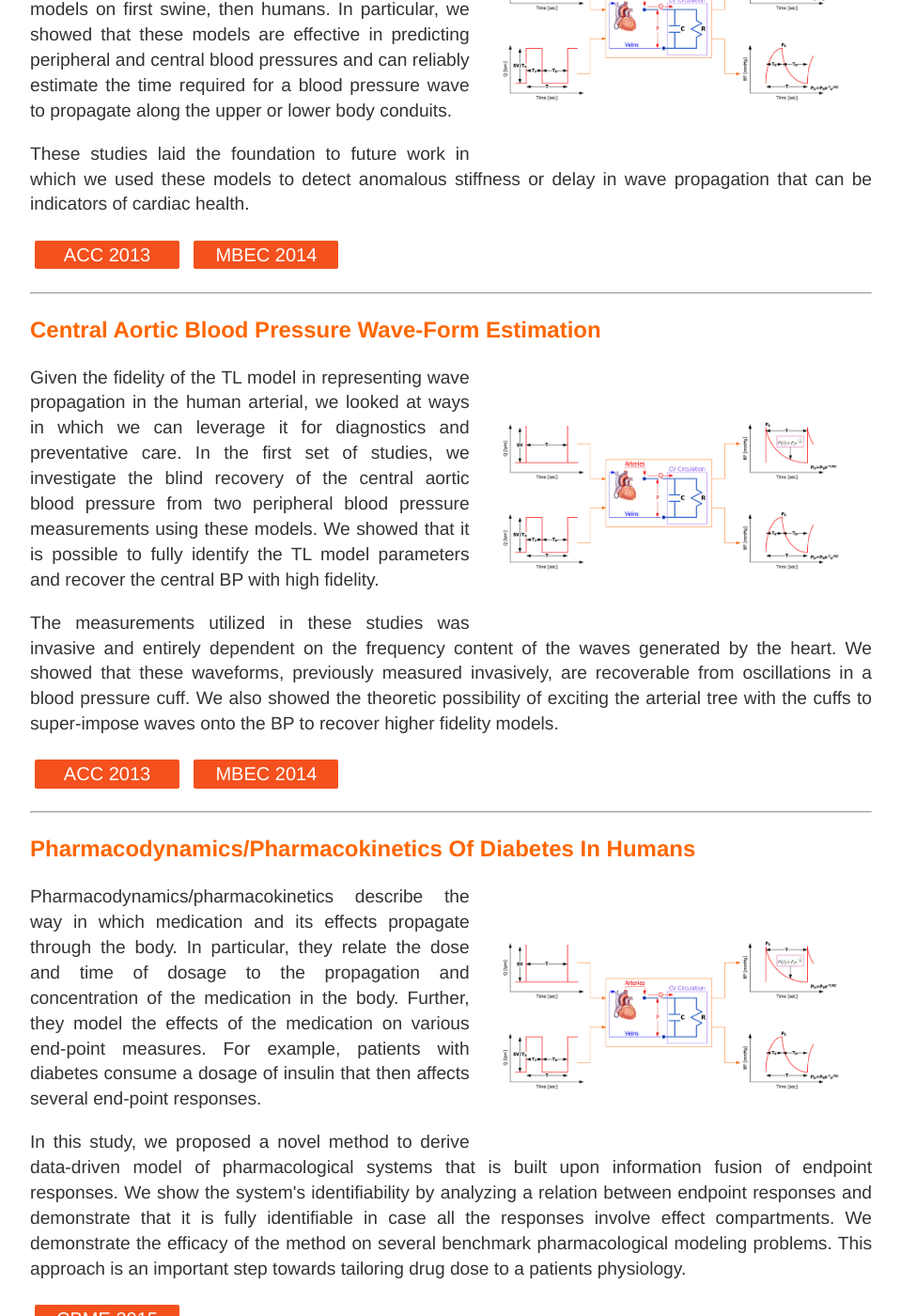
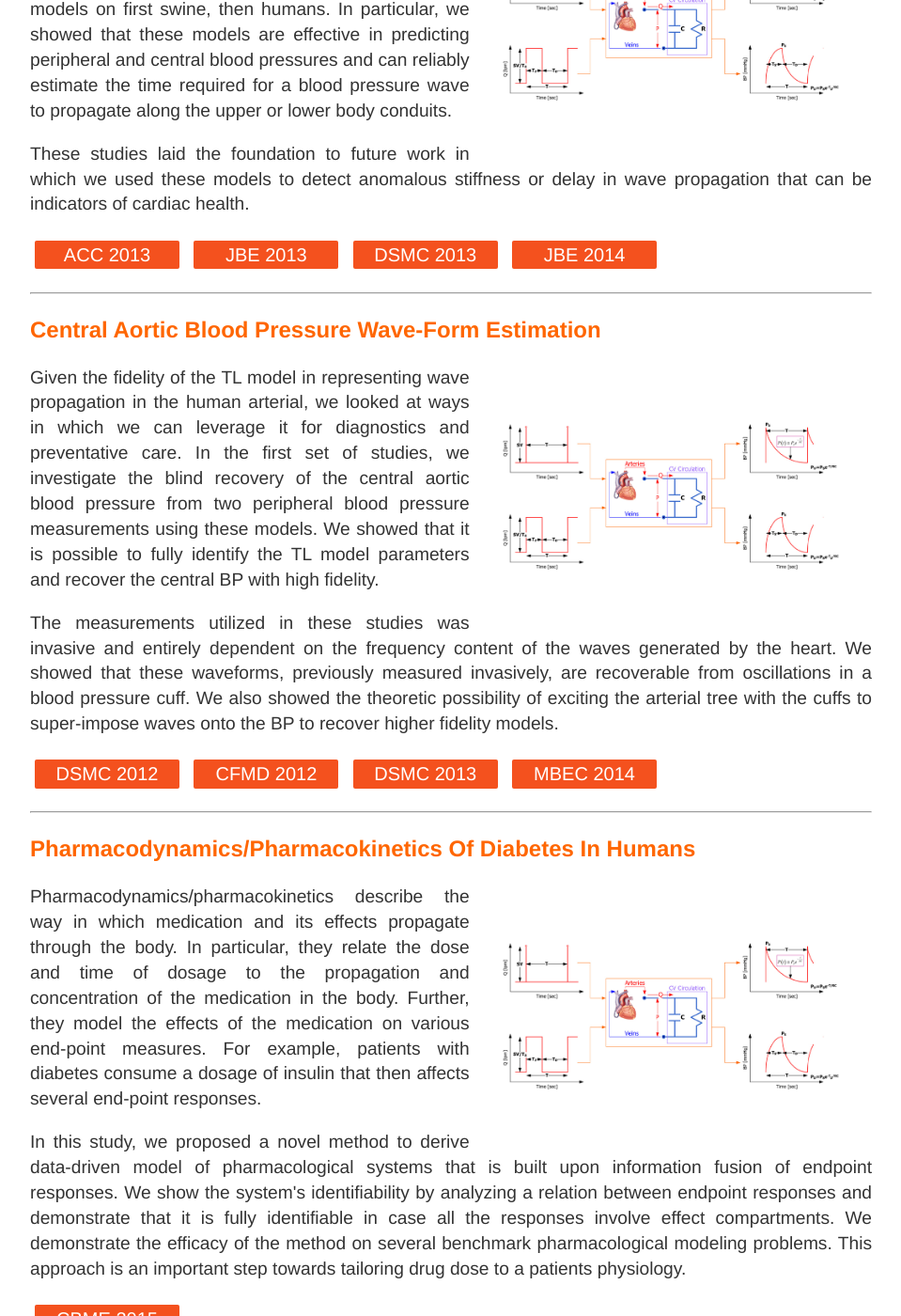
Before and after one commit to Nima-Fazeli/Nima-Fazeli.github.io, a Jekyll site: the page built from research/research.md, in a window 1280 px wide and 1400 px high, scrolled down 4038 px. Shown: the whole window at 94% size, without its empty margins (160-1119 px from the left). Built offline with Jekyll 4.4.1, drawn with Linux system fonts in a browser that asks for light colours.

```diff
--- a/research/research.md
+++ b/research/research.md
@@ -198,8 +198,12 @@ permalink: Research.html
   <p>
     <a href="https://ieeexplore.ieee.org/abstract/document/6579924"
     class="button" style="vertical-align:middle"><span>ACC 2013</span></a>
-    <a href="https://link.springer.com/article/10.1007/s11517-014-1185-3"
-    class="button" style="vertical-align:middle"><span>MBEC 2014</span></a>
+    <a href="http://proceedings.asmedigitalcollection.asme.org/proceeding.aspx?articleid=1739153"
+    class="button" style="vertical-align:middle"><span>JBE 2013</span></a>
+    <a href="http://proceedings.asmedigitalcollection.asme.org/proceeding.aspx?articleid=1841374"
+    class="button" style="vertical-align:middle"><span>DSMC 2013</span></a>
+    <a href="http://energyresources.asmedigitalcollection.asme.org/article.aspx?articleid=1892460"
+    class="button" style="vertical-align:middle"><span>JBE 2014</span></a>
   </p>
   <!-- Entry 3 -->
   <hr>
@@ -216,8 +220,12 @@ permalink: Research.html
     The measurements utilized in these studies was invasive and entirely dependent on the frequency content of the waves generated by the heart. We showed that these waveforms, previously measured invasively, are recoverable from oscillations in a blood pressure cuff. We also showed the theoretic possibility of exciting the arterial tree with the cuffs to super-impose waves onto the BP to recover higher fidelity models.
   </p>
   <p>
-    <a href="https://ieeexplore.ieee.org/abstract/document/6579924"
-    class="button" style="vertical-align:middle"><span>ACC 2013</span></a>
+    <a href="http://dynamicsystems.asmedigitalcollection.asme.org/article.aspx?articleid=1673622"
+    class="button" style="vertical-align:middle"><span>DSMC 2012</span></a>
+    <a href="http://proceedings.asmedigitalcollection.asme.org/proceeding.aspx?articleid=1832884"
+    class="button" style="vertical-align:middle"><span>CFMD 2012</span></a>
+    <a href="http://proceedings.asmedigitalcollection.asme.org/proceeding.aspx?articleid=1841375"
+    class="button" style="vertical-align:middle"><span>DSMC 2013</span></a>
     <a href="https://link.springer.com/article/10.1007/s11517-014-1185-3"
     class="button" style="vertical-align:middle"><span>MBEC 2014</span></a>
   </p>
```
